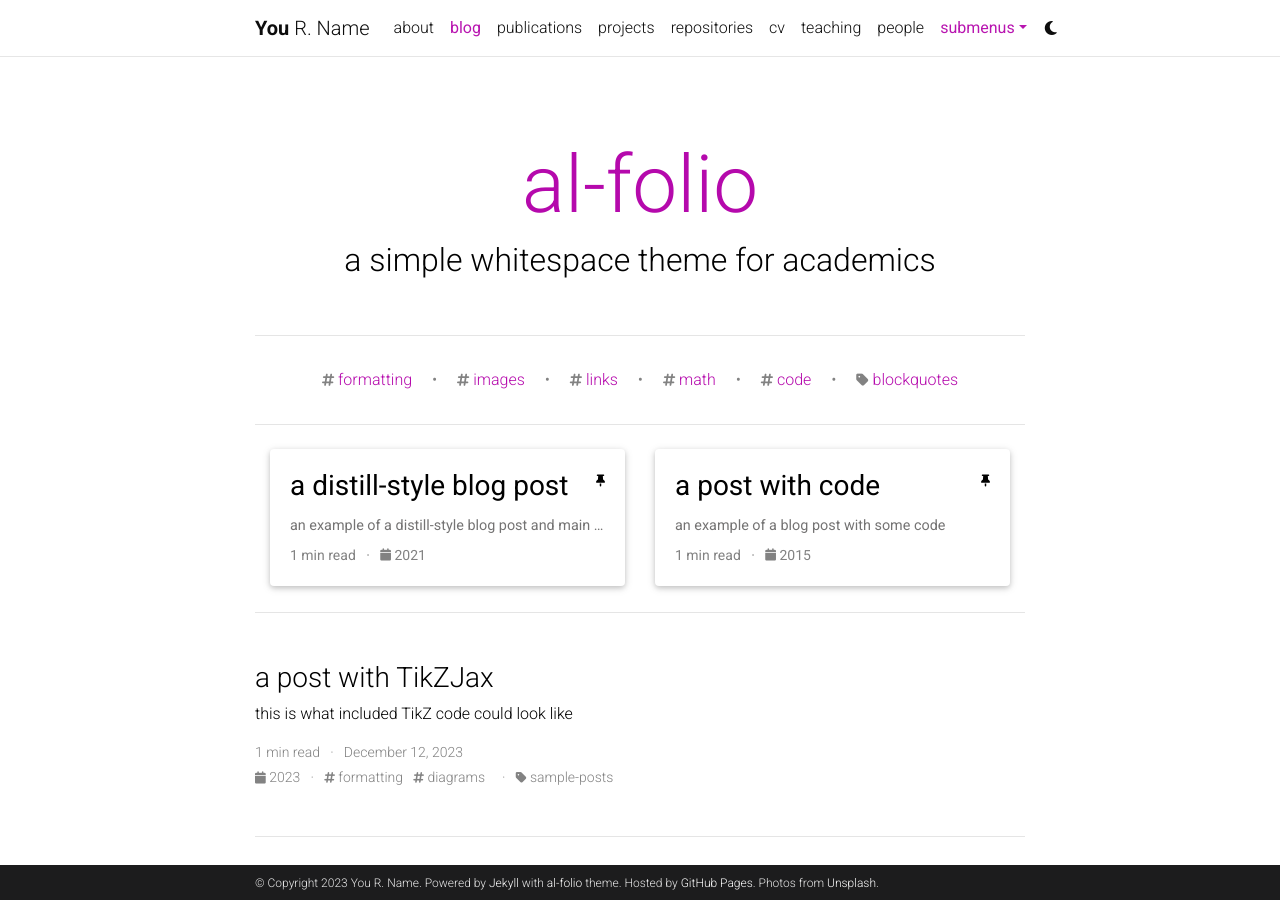
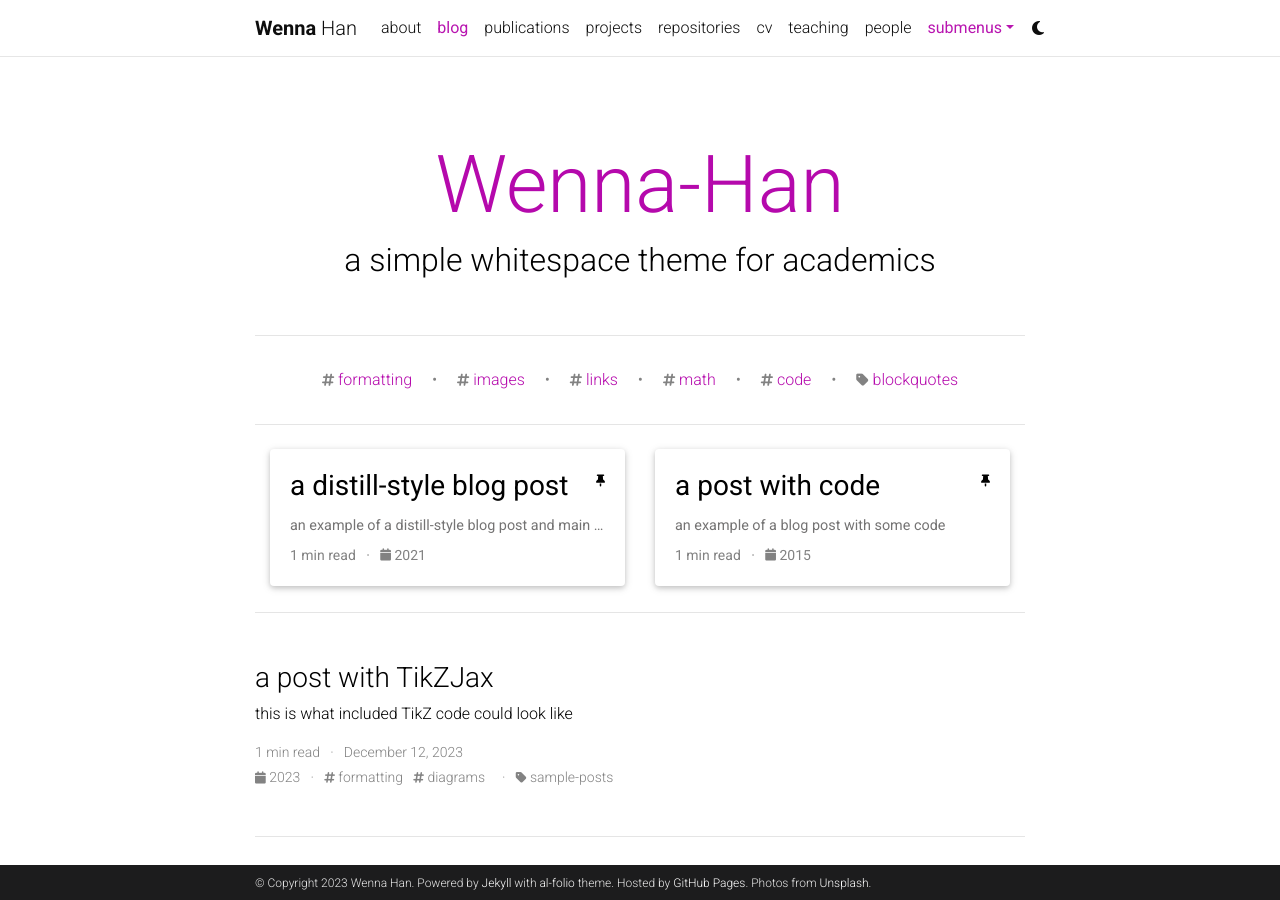
Before and after one commit to WennaHan/WennaHan.github.io, a Jekyll site: the page built from _pages/blog.md, in a window 1280 px wide and 900 px high. Built offline with Jekyll 4.4.1, drawn with Linux system fonts in a browser that asks for light colours; the list of posts is cut into pages by our own code; comment, search, counter and statistics services are not loaded; a style sheet for code colours, icons or effects is not loaded.

Commit message:
name changed

```diff
--- a/_config.yml
+++ b/_config.yml
@@ -3,10 +3,10 @@
 # -----------------------------------------------------------------------------
 
 title: blank # the website title (if blank, full name will be used instead)
-first_name: You
-middle_name: R.
-last_name: Name
-email: you@example.com
+first_name: Wenna
+middle_name:
+last_name: Han
+email: whan4@ncsu.edu
 description: > # the ">" symbol means to ignore newlines until "footer_text:"
   A simple, whitespace theme for academics. Based on [*folio](https://github.com/bogoli/-folio) design.
 footer_text: >
@@ -120,7 +120,7 @@ bing_site_verification:  # out your bing-site-verification ID (Bing Webmaster)
 # Blog
 # -----------------------------------------------------------------------------
 
-blog_name: al-folio # blog_name will be displayed in your blog page
+blog_name: Wenna-Han # blog_name will be displayed in your blog page
 blog_description: a simple whitespace theme for academics
 permalink: /blog/:year/:title/
 
```
